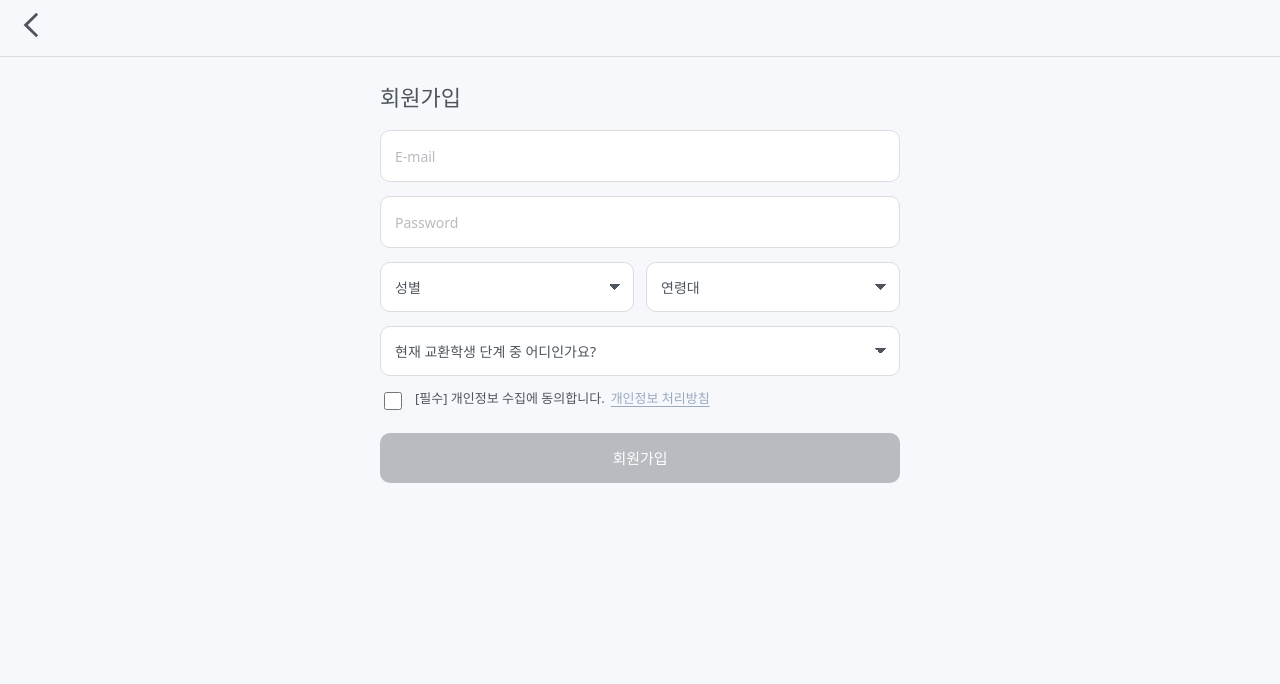
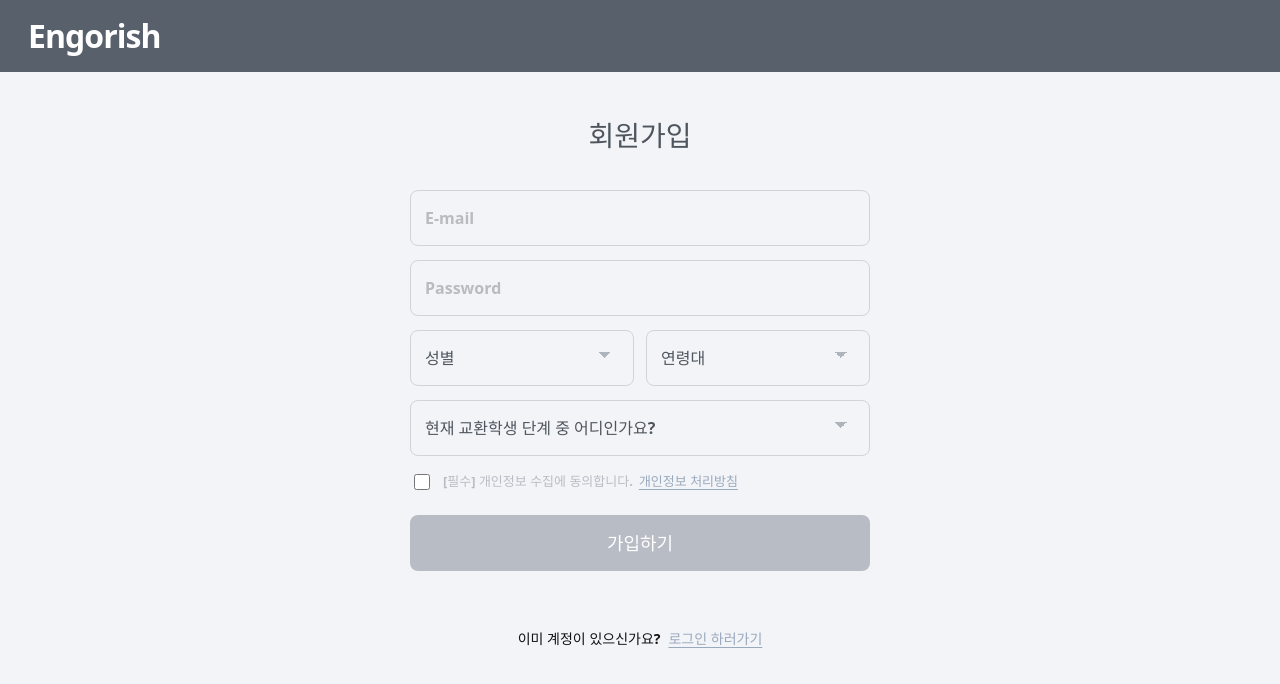
Before and after one commit to fashion-is-hard/team-engorish, a React (Vite) app: page /auth/login in a window 1280 px wide. Both pictures are taken after a click on the button "회원가입". Shown: the top 684 px of the page. Built offline with nearby package versions, Linux system fonts and the light colour scheme; no server answers.

Commit message:
auth pages

```diff
--- a/src/pages/auth/SignupPage.module.css
+++ b/src/pages/auth/SignupPage.module.css
@@ -1,44 +1,43 @@
 .container {
   width: 100%;
-  min-height: 100vh;
-  background: #f7f8fb; /* Background */
+  min-height: 100dvh;
+  background: #f3f4f7;
 }
 
-.topBar {
-  height: 56px;
+.header {
+  width: 100%;
+  height: 72px;
+  background: #58606b;
   display: flex;
   align-items: center;
-  padding: 0 12px;
-  border-bottom: 1px solid #dcdddf;
-  background: #f7f8fb;
+  justify-content: flex-start;
+  padding: 0 28px;
+  box-sizing: border-box;
 }
 
-.backBtn {
-  border: none;
-  background: transparent;
-  padding: 6px;
-  border-radius: 12px;
-  cursor: pointer;
-}
-
-.backBtn:hover {
-  background: rgba(220, 221, 223, 0.35);
-}
-
-.backIcon {
-  width: 28px;
-  height: 28px;
+.brand {
+  margin: 0;
+  color: #ffffff;
+  font-size: 32px;
+  line-height: 1;
+  font-weight: 700;
+  letter-spacing: -0.03em;
+  font-family: "AtoZ", system-ui, -apple-system, "Apple SD Gothic Neo", "Noto Sans KR",
+    Arial, sans-serif;
 }
 
 .content {
-  padding: 18px 20px 28px;
-  max-width: 520px;
+  width: 100%;
+  max-width: 500px;
   margin: 0 auto;
+  padding: 42px 20px 36px;
+  box-sizing: border-box;
 }
 
 .title {
-  margin: 6px 0 16px;
-  font-size: 22px;
+  margin: 0 0 34px;
+  text-align: center;
+  font-size: 28px;
   font-weight: 700;
   color: #4e555e;
   font-family: "AtoZ", system-ui, -apple-system, "Apple SD Gothic Neo", "Noto Sans KR",
@@ -60,33 +59,39 @@
 .input,
 .select,
 .selectFull {
-  height: 50px;
-  border-radius: 10px;
-  border: 1px solid #dcdddf;
-  background: #ffffff;
-
+  width: 100%;
+  height: 56px;
+  border-radius: 8px;
+  border: 1px solid #cfd3da;
+  background: #f3f4f7;
+  box-sizing: border-box;
   padding: 0 14px;
-  font-size: 14px;
+  font-size: 16px;
+  font-weight: 600;
   color: #4e555e;
-
+  outline: none;
   font-family: "AtoZ", system-ui, -apple-system, "Apple SD Gothic Neo", "Noto Sans KR",
     Arial, sans-serif;
-
-  outline: none;
 }
 
 .select,
 .selectFull {
   appearance: none;
-  background-image: linear-gradient(45deg, transparent 50%, #4e555e 50%),
-    linear-gradient(135deg, #4e555e 50%, transparent 50%);
-  background-position: calc(100% - 18px) 50%, calc(100% - 12px) 50%;
+  background-image: linear-gradient(45deg, transparent 50%, #aeb4bc 50%),
+    linear-gradient(135deg, #aeb4bc 50%, transparent 50%);
+  background-position: calc(100% - 28px) calc(50% - 3px), calc(100% - 22px) calc(50% - 3px);
   background-size: 6px 6px, 6px 6px;
   background-repeat: no-repeat;
-  padding-right: 36px;
+  padding-right: 42px;
 }
 
 .input::placeholder {
+  color: #b8bbbf;
+  font-weight: 600;
+}
+
+.select:invalid,
+.selectFull:invalid {
   color: #b8bbbf;
 }
 
@@ -94,11 +99,11 @@
 .select:focus,
 .selectFull:focus {
   border-color: #99a9be;
-  box-shadow: 0 0 0 3px rgba(153, 169, 190, 0.22);
+  box-shadow: 0 0 0 3px rgba(153, 169, 190, 0.18);
 }
 
 .inputError {
-  border-color: #ff8f8f; /* Error */
+  border-color: #ff8f8f;
   box-shadow: none;
 }
 
@@ -119,22 +124,24 @@
   display: flex;
   gap: 10px;
   align-items: flex-start;
-
+  margin-top: 2px;
   font-size: 13px;
-  color: #4e555e;
-
+  color: #b8bcc4;
   user-select: none;
 }
 
 .checkbox {
   margin-top: 2px;
-  width: 18px;
-  height: 18px;
-  accent-color: #4e555e;
+  width: 16px;
+  height: 16px;
+  accent-color: #c8ccd3;
+  flex: 0 0 auto;
 }
 
 .agreeText {
-  line-height: 1.35;
+  line-height: 1.4;
+  color: #b8bcc4;
+  font-weight: 600;
 }
 
 .policy {
@@ -145,8 +152,11 @@
   text-underline-offset: 3px;
   margin-left: 6px;
   cursor: pointer;
-  font-weight: 600;
+  font-weight: 700;
   padding: 0;
+  font-size: 13px;
+  font-family: "AtoZ", system-ui, -apple-system, "Apple SD Gothic Neo", "Noto Sans KR",
+    Arial, sans-serif;
 }
 
 .formError {
@@ -156,40 +166,167 @@
 }
 
 .button {
-  margin-top: 6px;
-  height: 50px;
+  margin-top: 8px;
+  height: 56px;
   border: none;
-  border-radius: 10px;
-
-  font-size: 15px;
-  font-weight: 600;
+  border-radius: 8px;
+  font-size: 18px;
+  font-weight: 700;
   cursor: pointer;
   transition: filter 0.12s ease;
+  font-family: "AtoZ", system-ui, -apple-system, "Apple SD Gothic Neo", "Noto Sans KR",
+    Arial, sans-serif;
 }
 
 .buttonDisabled {
-  background: #b8bbbf;
+  background: #b8bcc4;
   color: #ffffff;
   cursor: not-allowed;
 }
 
 .buttonActive {
-  background: #4e555e;
+  background: #5a626d;
   color: #ffffff;
 }
 
 .buttonActive:hover {
-  filter: brightness(0.97);
+  filter: brightness(0.98);
+}
+
+.loginRow {
+  margin-top: 58px;
+  display: flex;
+  justify-content: center;
+  align-items: center;
+  gap: 8px;
+  flex-wrap: wrap;
+}
+
+.loginText {
+  color: #111111;
+  font-size: 14px;
+  font-weight: 700;
+  line-height: 1.4;
+  font-family: "AtoZ", system-ui, -apple-system, "Apple SD Gothic Neo", "Noto Sans KR",
+    Arial, sans-serif;
 }
 
 .loginLink {
-  margin-top: 4px;
   border: none;
   background: none;
   color: #99a9be;
   text-decoration: underline;
   text-underline-offset: 3px;
   cursor: pointer;
-  font-weight: 600;
-  padding: 10px 0 0;
+  font-size: 14px;
+  font-weight: 700;
+  line-height: 1.4;
+  padding: 0;
+  font-family: "AtoZ", system-ui, -apple-system, "Apple SD Gothic Neo", "Noto Sans KR",
+    Arial, sans-serif;
 }
+
+.modalOverlay {
+  position: fixed;
+  inset: 0;
+  background: rgba(32, 35, 40, 0.34);
+  display: flex;
+  align-items: center;
+  justify-content: center;
+  padding: 20px;
+  z-index: 1000;
+  box-sizing: border-box;
+}
+
+.modalCard {
+  width: 100%;
+  max-width: 520px;
+  background: #ffffff;
+  border-radius: 16px;
+  box-shadow: 0 18px 40px rgba(0, 0, 0, 0.18);
+  padding: 20px 20px 18px;
+  box-sizing: border-box;
+}
+
+.modalHeader {
+  display: flex;
+  align-items: center;
+  justify-content: space-between;
+  gap: 12px;
+  margin-bottom: 14px;
+}
+
+.modalTitle {
+  margin: 0;
+  font-size: 18px;
+  font-weight: 700;
+  color: #4e555e;
+  font-family: "AtoZ", system-ui, -apple-system, "Apple SD Gothic Neo", "Noto Sans KR",
+    Arial, sans-serif;
+}
+
+.modalClose {
+  border: none;
+  background: none;
+  cursor: pointer;
+  font-size: 18px;
+  line-height: 1;
+  color: #4e555e;
+  padding: 4px;
+}
+
+.modalBody {
+  max-height: 340px;
+  overflow-y: auto;
+  font-size: 14px;
+  line-height: 1.65;
+  color: #4e555e;
+  font-family: "AtoZ", system-ui, -apple-system, "Apple SD Gothic Neo", "Noto Sans KR",
+    Arial, sans-serif;
+}
+
+.modalBody p {
+  margin: 0 0 12px;
+}
+
+.modalConfirm {
+  width: 100%;
+  height: 48px;
+  margin-top: 14px;
+  border: none;
+  border-radius: 10px;
+  background: #5a626d;
+  color: #ffffff;
+  font-size: 15px;
+  font-weight: 700;
+  cursor: pointer;
+  font-family: "AtoZ", system-ui, -apple-system, "Apple SD Gothic Neo", "Noto Sans KR",
+    Arial, sans-serif;
+}
+
+@media (max-width: 768px) {
+  .header {
+    padding: 0 20px;
+  }
+
+  .brand {
+    font-size: 28px;
+  }
+
+  .content {
+    padding: 34px 20px 30px;
+  }
+
+  .title {
+    font-size: 24px;
+    margin-bottom: 26px;
+  }
+
+  .row {
+    grid-template-columns: 1fr;
+  }
+
+  .loginRow {
+    margin-top: 42px;
+  }
+}
--- a/src/pages/auth/SignupPage.tsx
+++ b/src/pages/auth/SignupPage.tsx
@@ -13,12 +13,11 @@ export default function SignupPage() {
 
   const [email, setEmail] = useState("");
   const [password, setPassword] = useState("");
-
   const [gender, setGender] = useState("");
   const [age, setAge] = useState("");
   const [stage, setStage] = useState("");
-
   const [agree, setAgree] = useState(false);
+  const [policyOpen, setPolicyOpen] = useState(false);
 
   const [touched, setTouched] = useState<Record<FieldKey, boolean>>({
     email: false,
@@ -135,7 +134,6 @@ export default function SignupPage() {
         return;
       }
 
-      // 로그인 직후 profiles 업데이트에 사용할 임시 정보 저장
       localStorage.setItem(
         SIGNUP_PROFILE_STORAGE_KEY,
         JSON.stringify({
@@ -160,13 +158,68 @@ export default function SignupPage() {
 
   return (
     <div className={styles.container}>
-      <div className={styles.topBar}>
-        <button className={styles.backBtn} type="button" onClick={() => navigate(-1)}>
-          <img className={styles.backIcon} src="/back.svg" alt="뒤로가기" />
-        </button>
-      </div>
+      {policyOpen && (
+        <div className={styles.modalOverlay} onClick={() => setPolicyOpen(false)}>
+          <div
+            className={styles.modalCard}
+            onClick={(e) => e.stopPropagation()}
+            role="dialog"
+            aria-modal="true"
+            aria-label="개인정보 처리방침"
+          >
+            <div className={styles.modalHeader}>
+              <h3 className={styles.modalTitle}>개인정보 처리방침</h3>
+              <button
+                type="button"
+                className={styles.modalClose}
+                onClick={() => setPolicyOpen(false)}
+                aria-label="닫기"
+              >
+                ✕
+              </button>
+            </div>
 
-      <div className={styles.content}>
+            <div className={styles.modalBody}>
+              <p>1. 수집하는 개인정보 항목</p>
+              <p>[필수]</p>
+              <p>이메일, 성별, 연령대, 교환학생 단계</p>
+              <p>[서비스 이용 과정에서 자동 수집]</p>
+              <p>대화 전사 텍스트, 발화량 및 플레이 진행기록, 접속 기록 및 서비스 이용 로그</p>
+              <p>*음성녹음 파일은 저장하지 않습니다</p>
+              <p>2. 개인정보 이용 목적</p>
+              <p>AI 대화 기능 제공, 발화량 측정 및 세션 진행 관리, 대화 분석 리포트 생성, 서비스 개선 및 실험결과 분석, 오류 확인 및 보안 유지</p>
+              <p>* 마케팅, 광고, 상업적 판매 목적으로 사용하지 않습니다.</p>
+              <p>3. 보유 및 이용 기간</p>
+              <p>개인정보는 실험 종료 시점 부터 1개월 이내 파기합니다.</p>
+              <p>이용자가 삭제를 요청할 경우 즉시 삭제 가능합니다.</p>
+              <p>4. 제3자 처리 및 외부 서비스 이용</p>
+              <p>서비스 운영을 위해 다음 외부 서비스를 사용합니다.</p>
+              <p>[Supabase, OpenAI API]</p>
+              <p>위 서비스는 단순 기술적 처리 목적이며 개인정보를 판매하거나 제3자에게 제공하지 않습니다.</p>
+              <p>5. 참여자의 권리 및 내부 열람 제한</p>
+              <p>참여자는 언제든지 열람, 수정, 삭제를 요청할 수 있습니다.</p>
+              <p>참여자의 발화 기록 및 개인 분석 데이터는 앱 기능 작동을 위해 데이터베이스에 임시 저장되지만 운영팀원이 이를 임의로 열람하지 않습니다.</p>
+              <p>데이터 접근 권한은 최소한으로 제한되며 연구 목적 범위 내에서만 사용됩니다.</p>
+              <p>문의: rlatpgmlid@naver.com</p>
+              <p>시행일: 2026년 3월 10일</p>
+            </div>
+
+            <button
+              type="button"
+              className={styles.modalConfirm}
+              onClick={() => setPolicyOpen(false)}
+            >
+              확인
+            </button>
+          </div>
+        </div>
+      )}
+
+      <header className={styles.header}>
+        <h1 className={styles.brand}>Engorish</h1>
+      </header>
+
+      <main className={styles.content}>
         <h2 className={styles.title}>회원가입</h2>
 
         <form className={styles.form} onSubmit={handleSignup}>
@@ -193,9 +246,7 @@ export default function SignupPage() {
               onBlur={() => setTouched((p) => ({ ...p, password: true }))}
               autoComplete="new-password"
             />
-            {passwordError ? (
-              <div className={styles.helperError}>{passwordError}</div>
-            ) : null}
+            {passwordError ? <div className={styles.helperError}>{passwordError}</div> : null}
           </div>
 
           <div className={styles.row}>
@@ -221,11 +272,11 @@ export default function SignupPage() {
                 onBlur={() => setTouched((p) => ({ ...p, age: true }))}
               >
                 <option value="">연령대</option>
-                <option value="만18-만20">만18-만20</option>
-                <option value="만21-만23">만21-만23</option>
-                <option value="만24-만26">만24-만26</option>
-                <option value="만27-만29">만27-만29</option>
-                <option value="만30 이상">만30 이상</option>
+                <option value="만20세 이하">만20세 이하</option>
+                <option value="만21-23세">만21-23세</option>
+                <option value="만24-25세">만24-25세</option>
+                <option value="만26-29세">만26-29세</option>
+                <option value="만30세 이상">만30세 이상</option>
               </select>
               {ageError ? <div className={styles.helperError}>{ageError}</div> : null}
             </div>
@@ -242,7 +293,7 @@ export default function SignupPage() {
               <option value="교환국으로 출국을 준비하고 있어요">
                 교환국으로 출국을 준비하고 있어요
               </option>
-              <option value="교환국에서 생활중이에요">교환국에서 생활중이에요</option>
+              <option value="교환국에서 체류 중이에요">교환국에서 체류 중이에요</option>
               <option value="교환 생활을 마치고 돌아왔어요">교환 생활을 마치고 돌아왔어요</option>
             </select>
             {stageError ? <div className={styles.helperError}>{stageError}</div> : null}
@@ -262,7 +313,7 @@ export default function SignupPage() {
               <button
                 type="button"
                 className={styles.policy}
-                onClick={() => navigate("/privacy")}
+                onClick={() => setPolicyOpen(true)}
               >
                 개인정보 처리방침
               </button>
@@ -279,10 +330,21 @@ export default function SignupPage() {
             disabled={!canSubmit}
             type="submit"
           >
-            {loading ? "가입 중..." : "회원가입"}
+            {loading ? "가입 중..." : "가입하기"}
           </button>
         </form>
-      </div>
+
+        <div className={styles.loginRow}>
+          <span className={styles.loginText}>이미 계정이 있으신가요?</span>
+          <button
+            className={styles.loginLink}
+            type="button"
+            onClick={() => navigate("/auth/login")}
+          >
+            로그인 하러가기
+          </button>
+        </div>
+      </main>
     </div>
   );
 }
```
Also changed, not shown: src/pages/auth/LoginPage.module.css (+13 -52 lines), src/pages/auth/LoginPage.tsx (+5 -20 lines).
